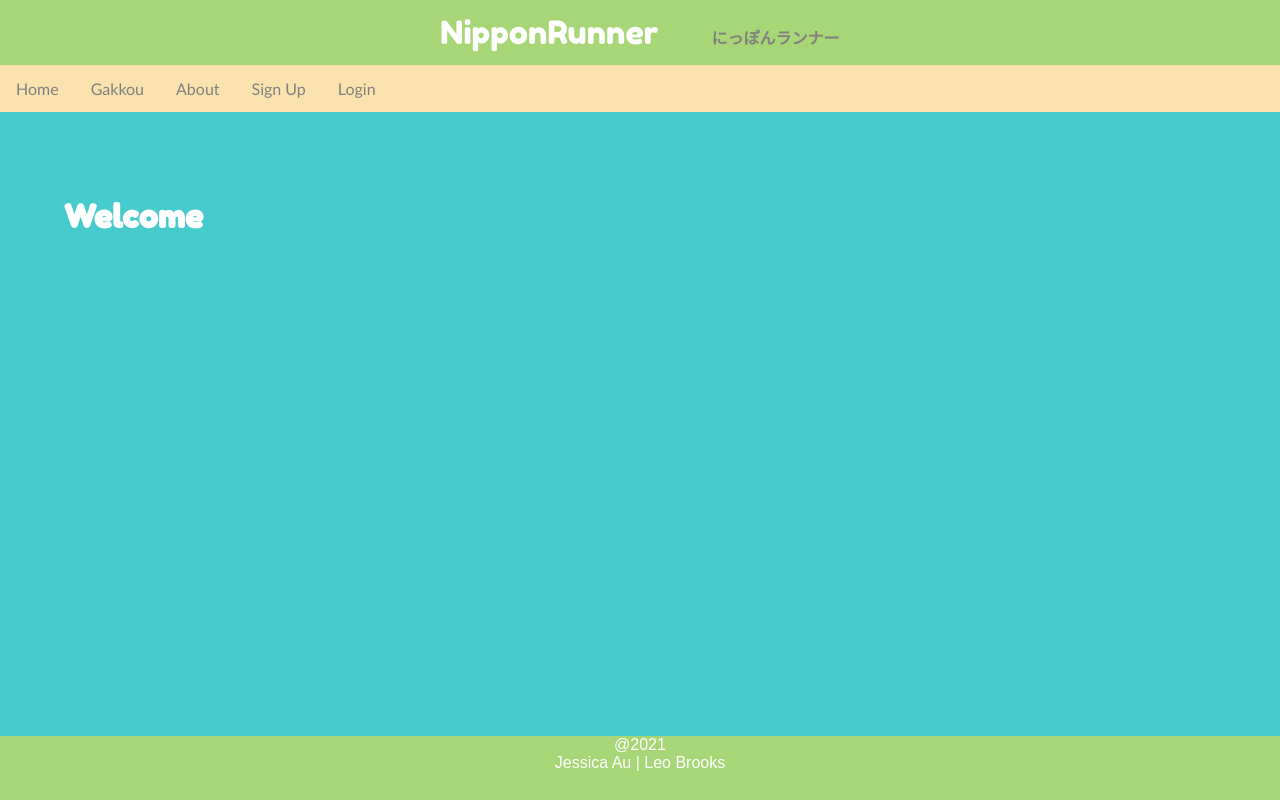
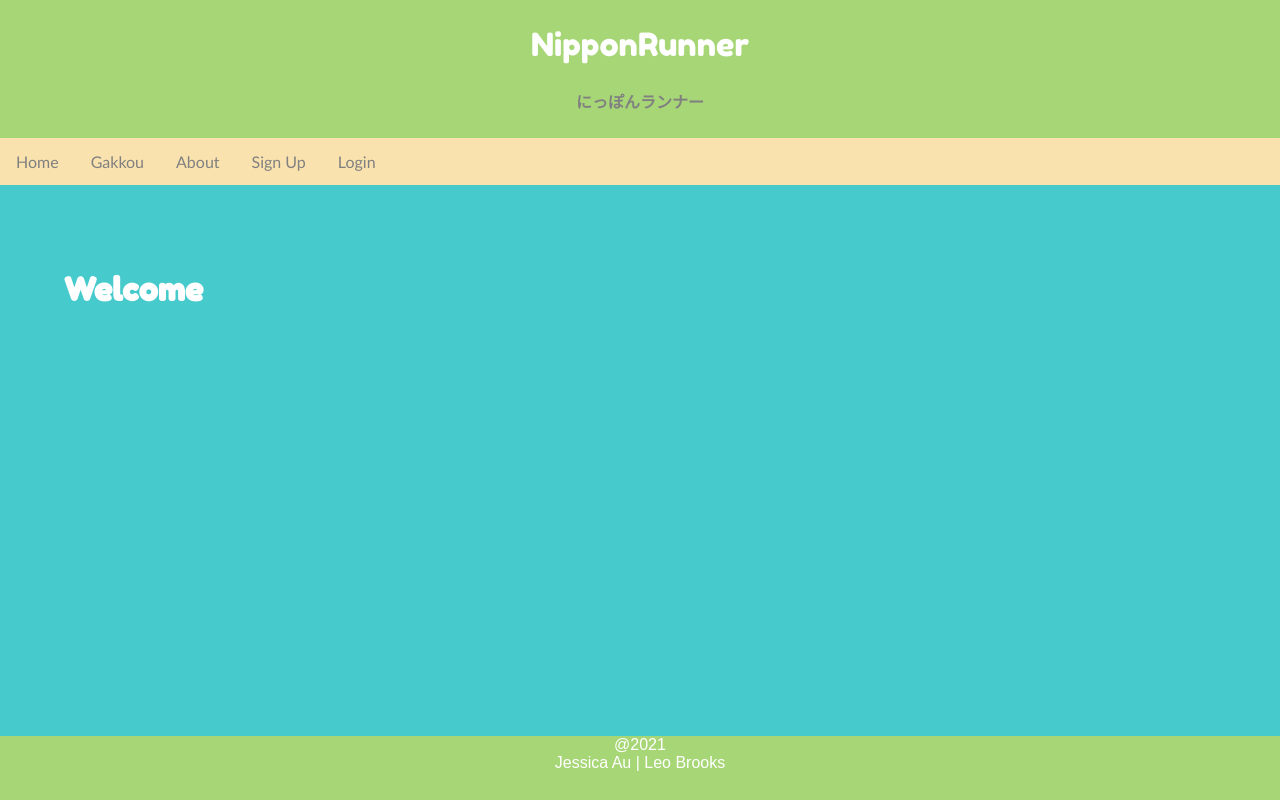
Before and after one commit to jessica-au/nipponrunner, a React (Create React App) app in the folder nipponRunnerFrontEnd/: page / in a window 1280 px wide. Built offline with nearby package versions, Linux system fonts and the light colour scheme.

Commit message:
add line break to header title
add styling to match logout link

```diff
--- a/nipponRunnerFrontEnd/src/index.css
+++ b/nipponRunnerFrontEnd/src/index.css
@@ -19,6 +19,10 @@ h1, h2, h3 {
 }
 
 .appNameHeader {
+  display: flex;
+  flex-direction: column;
+  justify-content: center;
+  align-items: center;
   background-color: #A7D676;
   position: relative;
   padding: 1% 2%;
@@ -48,6 +52,19 @@ h1, h2, h3 {
 .navbar a {
   font-family: 'Trebuchet MS', 'Lucida Sans Unicode', 'Lucida Grande', 'Lucida Sans', Arial, sans-serif;
   float: left;
+  display: inline;
+  font-size: 16px;
+  color: grey;
+  text-align: center;
+  padding: 14px 16px;
+  text-decoration: none;
+  height: 100%;
+  margin: 0;
+}
+
+.navLogoutLink {
+  font-family: 'Trebuchet MS', 'Lucida Sans Unicode', 'Lucida Grande', 'Lucida Sans', Arial, sans-serif;
+  float: right;
   display: inline;
   font-size: 16px;
   color: grey;
```
